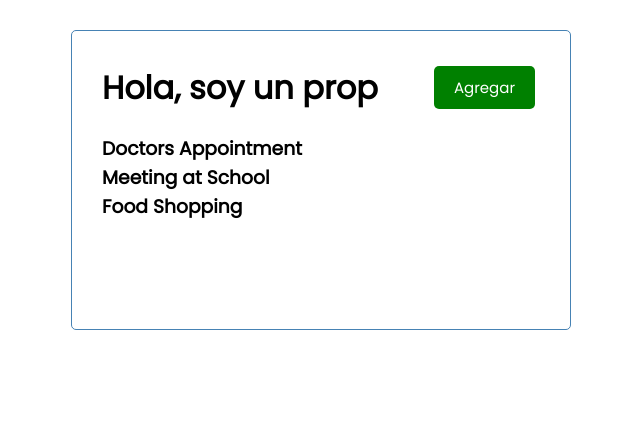
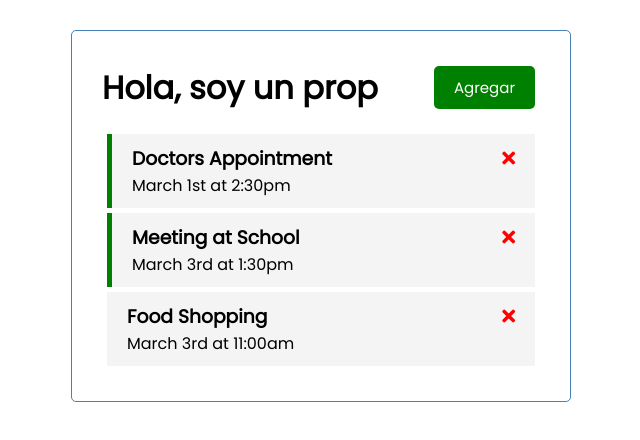
Before and after one commit to radamesvaz/VueCrash, a Vue app: page / in a window 1280 px wide. Shown: the top 440 px of the page, without its empty margins (319-959 px from the left). Built offline with nearby package versions, Linux system fonts and the light colour scheme.

Commit message:
aprendiendo a manejar eventos

```diff
--- a/public/index.html
+++ b/public/index.html
@@ -5,7 +5,8 @@
     <meta http-equiv="X-UA-Compatible" content="IE=edge">
     <meta name="viewport" content="width=device-width,initial-scale=1.0">
     <link rel="icon" href="<%= BASE_URL %>favicon.ico">
-    <title><%= htmlWebpackPlugin.options.title %></title>
+    <link rel="stylesheet" href="https://cdnjs.cloudflare.com/ajax/libs/font-awesome/5.15.2/css/all.min.css" />
+    <title>Primera app de vue</title>
   </head>
   <body>
     <noscript>
--- a/src/App.vue
+++ b/src/App.vue
@@ -1,7 +1,11 @@
 <template>
   <div class="container">
     <Header title="Hola, soy un prop" />
-    <Tasks v-bind:tasks="tasks" />
+    <Tasks
+      v-on:toggle-reminder="handleToggle"
+      v-on:delete-task="handleDelete"
+      v-bind:tasks="tasks"
+    />
   </div>
 </template>
 
@@ -15,11 +19,23 @@ export default {
     Header,
     Tasks,
   },
-    data() {
-      return {
-        tasks: [],
-      };
+  methods: {
+    handleDelete(id) {
+      if (confirm("Seguro?")) {
+        this.tasks = this.tasks.filter((task) => task.id !== id);
+      }
     },
+    handleToggle(id) {
+      this.tasks = this.tasks.map((task) =>
+        task.id === id ? { ...task, reminder: !task.reminder } : task
+      );
+    },
+  },
+  data() {
+    return {
+      tasks: [],
+    };
+  },
   created() {
     this.tasks = [
       {
--- /dev/null
+++ b/src/components/Task.vue
@@ -0,0 +1,42 @@
+<template>
+  <div v-on:dblclick="$emit('toggle-reminder', task.id)" v-bind:class="[task.reminder && 'reminder', 'task']">
+    <h3>{{ task.text }}
+        <i v-on:click="onDelete(task.id)" class="fas fa-times"></i>
+    </h3>
+    <p>{{ task.day }}</p>
+  </div>
+</template>
+
+<script>
+export default {
+  name: "Task",
+  props: {
+    task: Object,
+  },
+  methods: {
+      onDelete(id){
+          this.$emit('delete-task', id)
+      }
+  }
+};
+</script>
+
+<style scope>
+.fas {
+  color: red;
+}
+.task {
+  background: #f4f4f4;
+  margin: 5px;
+  padding: 10px 20px;
+  cursor: pointer;
+}
+.task.reminder {
+  border-left: 5px solid green;
+}
+.task h3 {
+  display: flex;
+  align-items: center;
+  justify-content: space-between;
+}
+</style>
--- a/src/components/Tasks.vue
+++ b/src/components/Tasks.vue
@@ -1,15 +1,25 @@
 <template>
     <div v-bind:key="task.id" v-for="task in tasks" >
-        <h3>{{task.text}}</h3>
+        <Task
+            v-on:delete-task="$emit('delete-task', task.id)"
+            v-on:toggle-reminder="$emit('toggle-reminder', task.id)"
+            v-bind:task="task" />
     </div>
 </template>
 
 <script>
+import Task from './Task';
+
+
 export default {
     name: 'Tasks',
+    components:{
+        Task
+    },
     props: {
         tasks: Array
-    }
+    },
+    emits: ['delete-task', 'toggle-reminder']
 }
 </script>
 
```
